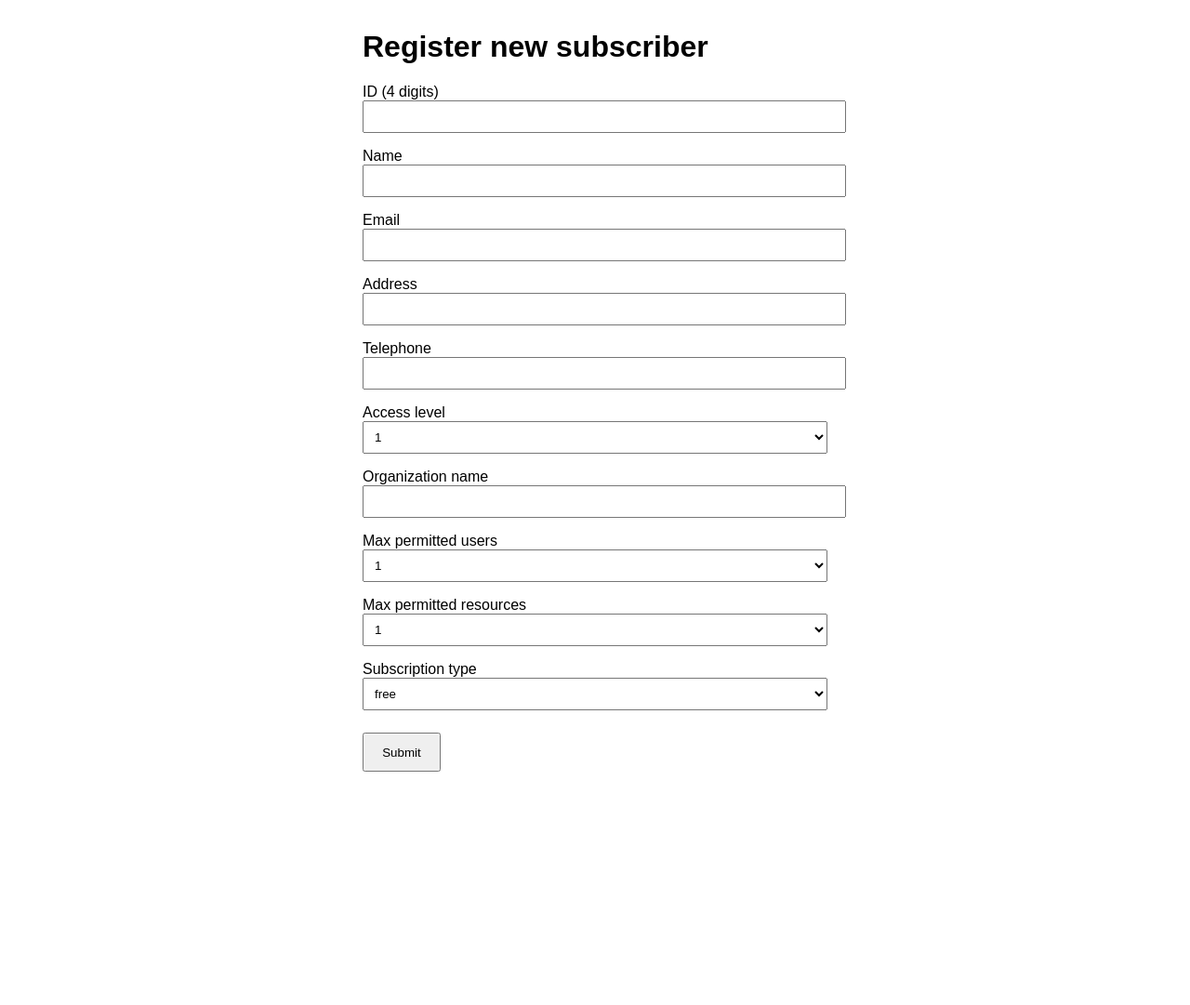
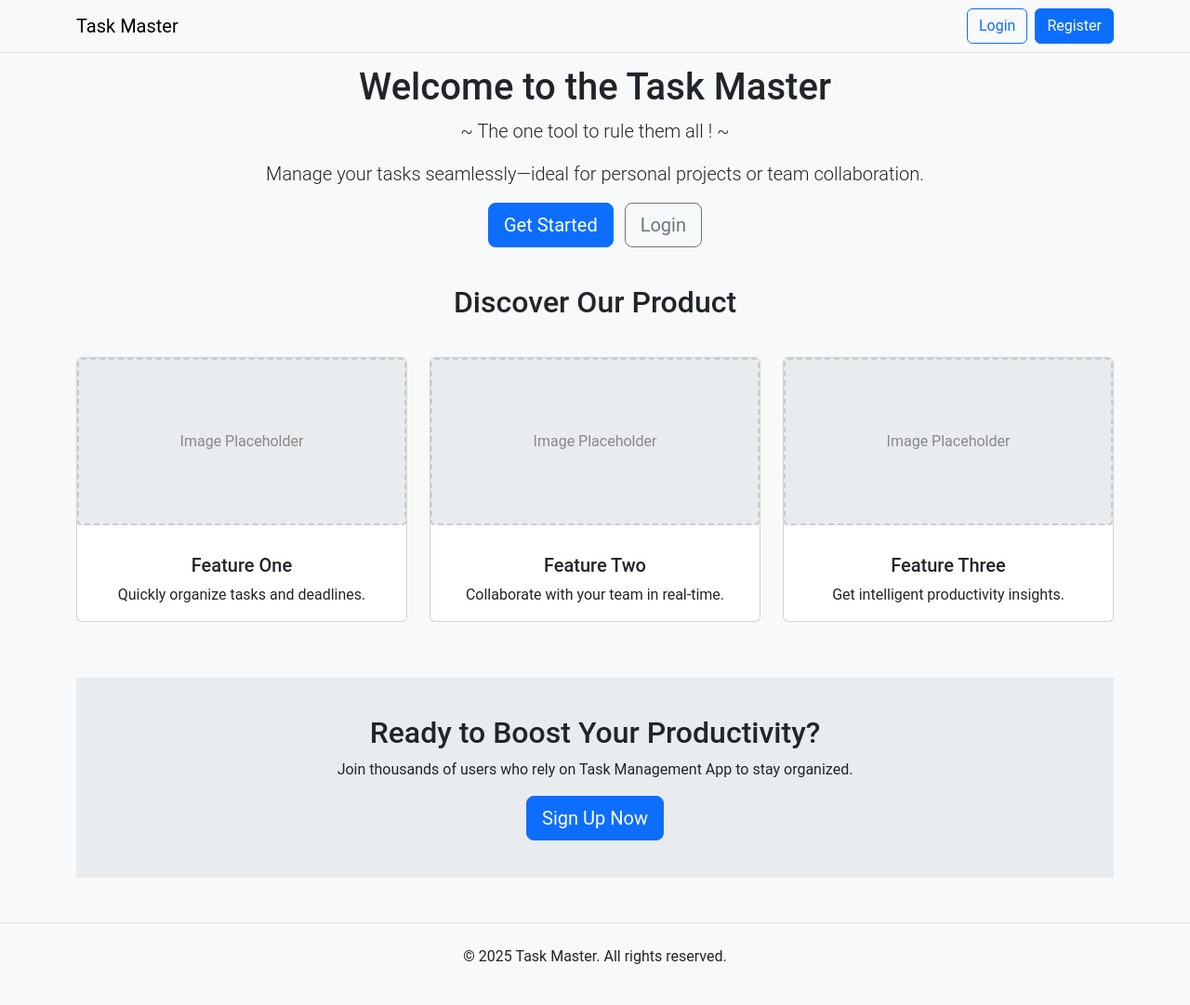
Before and after one commit to Procon-system/system_managemnt_tool, a Flask app: page / in a window 1280 px wide. Shown: the whole page at 93% size. Before the commit the page ends 830 px from the top, so only its background shows below. Run offline with Flask 3, Linux system fonts and the light colour scheme.

Commit message:
new update

```diff
--- a/flask-user-reg/app.py
+++ b/flask-user-reg/app.py
@@ -1,118 +1,205 @@
-import asyncio, json, os, re
+import os
+import json
+import asyncio
+import threading
+
+from flask import (
+    Flask, render_template, request, flash,
+    redirect, url_for, session
+)
 from dotenv import load_dotenv
-from flask import Flask, render_template, request, flash, redirect, url_for
 from models import db, Subscriber
-import websockets
-import threading
+import websockets  # pip install websockets
 
 load_dotenv()
 
 app = Flask(__name__)
-app.config["SECRET_KEY"]      = "change-me"
-app.config["SQLALCHEMY_DATABASE_URI"] = "sqlite:///subscribers.db"
-app.config["SQLALCHEMY_TRACK_MODIFICATIONS"] = False
+app.config.update({
+    "SECRET_KEY": os.getenv("SECRET_KEY", "change-me"),
+    "SQLALCHEMY_DATABASE_URI": "sqlite:///subscribers.db",
+    "SQLALCHEMY_TRACK_MODIFICATIONS": False,
+})
+db.init_app(app)
 
-db.init_app(app)
-# force table creation immediately at import time
 with app.app_context():
     db.create_all()
-    app.logger.info("Database tables created at import.")
 
 
-# ---------- helpers --------------------------------------------------------- #
+def get_current_subscriber():
+    sid = session.get("subscriber_id")
+    return Subscriber.query.get(sid) if sid else None
 
-ID_RE          = re.compile(r"^\d{4}$")
-TEL_RE         = re.compile(r"^\d{7,15}$")
-ACCESS_SET     = {1,2,3,4,5}
-PERMITTED_SET  = set(range(1,11))
-SUBS_SET       = {"free","basic","pro","expert"}
 
-def validate(form):
-    """Very small server-side validation."""
-    try:
-        if not ID_RE.fullmatch(form["id"]):
-            return "ID must be a 4-digit number"
-        if form["access_level"] not in map(str, ACCESS_SET):
-            return "Access level must be 1-5"
-        if form["max_permitted_user_amount"] not in map(str, PERMITTED_SET):
-            return "Max users must be 1-10"
-        if form["max_permitted_resource_amount"] not in map(str, PERMITTED_SET):
-            return "Max resources must be 1-10"
-        if form["subscription_type"] not in SUBS_SET:
-            return "Subscription must be free/basic/pro/expert"
-        if not TEL_RE.fullmatch(form["telephone"]):
-            return "Telephone must be 7-15 digits"
-    except KeyError as e:
-        return f"Missing field: {e}"
+def validate_registration(form):
+    acct = form.get("account_type")
+    if acct not in ("personal", "organization"):
+        return "Invalid account type."
+    for f in ("first_name","last_name","email","telephone","address","password"):
+        if not form.get(f):
+            return f"{f.replace('_',' ').title()} is required."
+    if acct == "organization" and not form.get("organization_name"):
+        return "Organization Name is required for organization accounts."
     return None
 
-async def websocket_push(message: dict):
-    """Send JSON to the remote WebSocket server."""
-    url = os.environ.get("WEBSOCKET_URL")
-    print(url)
+
+async def websocket_push(msg: dict):
+    url = os.getenv("WEBSOCKET_URL")
     if not url:
-        app.logger.warning("WEBSOCKET_URL not set; skipping push")
         return
     try:
         async with websockets.connect(url) as ws:
-            await ws.send(json.dumps(message))
-    except Exception as exc:
-        app.logger.error(f"WebSocket push failed: {exc}")
+            await ws.send(json.dumps(msg))
+    except:
+        pass
 
-def push_in_background(data: dict):
-    """Fire-and-forget helper for Flask routes."""
+
+def push_in_bg(data: dict):
     def _send():
-        # asyncio.run creates and tears down its own event loop
-        try:
-            asyncio.run(websocket_push(data))
-        except Exception as e:
-            app.logger.error(f"Background WS push failed: {e!r}")
+        asyncio.run(websocket_push(data))
     threading.Thread(target=_send, daemon=True).start()
 
-# right after you call db.init_app(app):
+
+@app.route("/")
+def landing():
+    return render_template("landing.html", subscriber=get_current_subscriber())
 
 
-
-
-# ---------- routes ---------------------------------------------------------- #
-
-@app.route("/", methods=["GET", "POST"])
+@app.route("/register", methods=["GET", "POST"])
 def register():
     if request.method == "POST":
-        error = validate(request.form)
+
+        # ——— Prevent duplicate emails ————————————————————————————— #
+        if Subscriber.query.filter_by(email=request.form["email"]).first():
+            flash("That email is already registered. Please log in instead.", "error")
+            return redirect(url_for("login"))
+
+        error = validate_registration(request.form)
+
         if error:
             flash(error, "error")
             return redirect(url_for("register"))
 
+        acct_type = request.form["account_type"]
+        # force "personal" org name on personal accounts
+        org_name = (
+            request.form.get("organization_name")
+            if acct_type == "organization"
+            else "personal"
+        )
+
         sub = Subscriber(
-            id                          = int(request.form["id"]),
-            name                        = request.form["name"],
-            email                       = request.form["email"],
-            address                     = request.form["address"],
-            telephone                   = request.form["telephone"],
-            access_level                = int(request.form["access_level"]),
-            organization_name           = request.form["organization_name"],
-            max_permitted_user_amount   = int(request.form["max_permitted_user_amount"]),
-            max_permitted_resource_amount = int(request.form["max_permitted_resource_amount"]),
-            subscription_type           = request.form["subscription_type"],
+            account_type      = request.form["account_type"],
+            first_name        = request.form["first_name"],
+            last_name         = request.form["last_name"],
+            email             = request.form["email"],
+            telephone         = request.form["telephone"],
+            address           = request.form["address"],
+            organization_name = org_name,
         )
+        sub.set_password(request.form["password"])
         db.session.add(sub)
         db.session.commit()
 
-        push_in_background(sub.to_dict())
-        flash("Registration stored and sent!", "success")
+        session["subscriber_id"] = sub.id
+        flash("Registered successfully!", "success")
+        return redirect(url_for("subscriptions"))
+
+    return render_template("register.html", subscriber=get_current_subscriber())
+
+
+@app.route("/login", methods=["GET", "POST"])
+def login():
+    if request.method == "POST":
+        email = request.form["email"]
+        pwd   = request.form["password"]
+        sub = Subscriber.query.filter_by(email=email).first()
+        if sub and sub.check_password(pwd):
+            session["subscriber_id"] = sub.id
+            flash("Logged in!", "success")
+            return redirect(url_for("dashboard"))
+        flash("Invalid email or password.", "error")
+        return redirect(url_for("login"))
+
+    return render_template("login.html", subscriber=get_current_subscriber())
+
+
+@app.route("/subscriptions", methods=["GET", "POST"])
+def subscriptions():
+    sub = get_current_subscriber()
+    if not sub:
+        flash("Please register or log in first.", "error")
         return redirect(url_for("register"))
 
-    return render_template("register.html")
+    plans_map = {
+        "personal":    ["free", "basic", "pro"],
+        "organization":["free", "basic", "pro", "enterprise"]
+    }
+    available = plans_map[sub.account_type]
 
-# ---------- CLI helper ------------------------------------------------------ #
+    if request.method == "POST":
+        plan = request.form["plan"]
+        if plan not in available:
+            flash("Invalid plan selected.", "error")
+            return redirect(url_for("subscriptions"))
 
-@app.cli.command("db")
-def init_db():
-    """`flask db` – create tables if needed."""
-    with app.app_context():
-        db.create_all()
-        print("Database initialized.")
+        return redirect(url_for("purchase", plan=plan))
+
+    return render_template(
+        "subscriptions.html",
+        subscriber=sub,
+        plans=available
+    )
+
+
+@app.route("/purchase/<plan>", methods=["GET", "POST"])
+def purchase(plan):
+    sub = get_current_subscriber()
+    if not sub:
+        flash("Please register or log in first.", "error")
+        return redirect(url_for("register"))
+
+    plan_limits = {
+        "free":       {"max_users": 1,      "max_resources": 5},
+        "basic":      {"max_users": 5,      "max_resources": 5},
+        "pro":        {"max_users": 50,     "max_resources": 30},
+        "enterprise": {"max_users": 10000,  "max_resources": 1000},
+    }
+    if plan not in plan_limits:
+        flash("Unknown plan.", "error")
+        return redirect(url_for("subscriptions"))
+
+    if request.method == "POST":
+        # dummy CC processing → in reality integrate Stripe/etc.
+        sub.subscription_type = plan
+        sub.max_users         = plan_limits[plan]["max_users"]
+        sub.max_resources     = plan_limits[plan]["max_resources"]
+        db.session.commit()
+
+        # Now push to MERN
+        push_in_bg(sub.to_dict())
+
+        flash(f"Purchased the {plan.title()} plan!", "success")
+        return redirect(url_for("dashboard"))
+
+    return render_template("purchase.html", plan=plan, subscriber=sub)
+
+
+@app.route("/dashboard")
+def dashboard():
+    sub = get_current_subscriber()
+    if not sub or not sub.subscription_type:
+        flash("Please choose and purchase a plan first.", "error")
+        return redirect(url_for("subscriptions"))
+    return render_template("dashboard.html", subscriber=sub)
+
+
+@app.route("/logout")
+def logout():
+    session.clear()
+    flash("Logged out.", "success")
+    return redirect(url_for("landing"))
+
 
 if __name__ == "__main__":
-    app.run(debug=True)
+    # runs on port 8080 as requested
+    app.run(host="0.0.0.0", port=8080, debug=True)
--- /dev/null
+++ b/flask-user-reg/templates/base.html
@@ -0,0 +1,60 @@
+<!doctype html>
+<html lang="en">
+<head>
+  <meta charset="UTF-8">
+  <title>Task Master</title>
+  <link href="https://cdn.jsdelivr.net/npm/bootstrap@5.3.2/dist/css/bootstrap.min.css"
+        rel="stylesheet">
+  <link href="https://fonts.googleapis.com/css2?family=Lexend&display=swap"
+        rel="stylesheet">
+  <style>
+    body { background: #f8f9fa; font-family: 'Roboto', sans-serif; padding-top: 70px; }
+    .wireframe-img { width:100%; height:180px; background:#e9ecef;
+      border:2px dashed #ccc; border-radius:4px;
+      display:flex; align-items:center; justify-content:center;
+      color:#888; margin-bottom:15px;
+    }
+    .section-title { text-align:center; margin:40px 0; font-size:2rem; }
+    .cta-section { background:#e9ecef; padding:40px 0; text-align:center; margin-top:60px; }
+  </style>
+</head>
+<body>
+
+<nav class="navbar navbar-expand-lg navbar-light bg-light fixed-top border-bottom">
+  <div class="container">
+    <a class="navbar-brand" href="{{ url_for('landing') }}">Task Master</a>
+    <div class="d-flex">
+      {% if subscriber %}
+        <a href="{{ url_for('dashboard') }}"
+           class="btn btn-outline-primary me-2">Dashboard</a>
+        <a href="{{ url_for('logout') }}" class="btn btn-danger">Logout</a>
+      {% else %}
+        <a href="{{ url_for('login') }}"
+           class="btn btn-outline-primary me-2">Login</a>
+        <a href="{{ url_for('register') }}"
+           class="btn btn-primary">Register</a>
+      {% endif %}
+    </div>
+  </div>
+</nav>
+
+<div class="container">
+  {% with messages = get_flashed_messages(with_categories=true) %}
+    {% if messages %}
+      {% for cat,msg in messages %}
+        <div class="alert alert-{{ 'success' if cat=='success' else 'danger' }} mt-3">
+          {{ msg }}
+        </div>
+      {% endfor %}
+    {% endif %}
+  {% endwith %}
+  {% block content %}{% endblock %}
+</div>
+
+<footer class="text-center mt-5 py-4 border-top">
+  <p>&copy; 2025 Task Master. All rights reserved.</p>
+</footer>
+<script src="https://cdn.jsdelivr.net/npm/bootstrap@5.3.2/dist/js/bootstrap.bundle.min.js">
+</script>
+</body>
+</html>
--- /dev/null
+++ b/flask-user-reg/templates/landing.html
@@ -0,0 +1,44 @@
+{% extends 'base.html' %}
+{% block content %}
+<div class="hero text-center">
+  <h1>Welcome to the Task Master</h1>
+  <p class="lead">
+    ~ The one tool to rule them all ! ~
+  </p>
+  <p class="lead">
+    Manage your tasks seamlessly—ideal for personal projects or team collaboration.
+  </p>
+  <a href="{{ url_for('register') }}"
+     class="btn btn-primary btn-lg me-2">Get Started</a>
+  <a href="{{ url_for('login') }}"
+     class="btn btn-outline-secondary btn-lg">Login</a>
+</div>
+
+<div class="product-cards">
+  <h2 class="section-title">Discover Our Product</h2>
+  <div class="row row-cols-1 row-cols-md-3 g-4">
+    {% for title,desc in [
+      ("Feature One","Quickly organize tasks and deadlines."),
+      ("Feature Two","Collaborate with your team in real-time."),
+      ("Feature Three","Get intelligent productivity insights.")
+    ] %}
+    <div class="col">
+      <div class="card h-100">
+        <div class="wireframe-img">Image Placeholder</div>
+        <div class="card-body text-center">
+          <h5 class="card-title">{{ title }}</h5>
+          <p class="card-text">{{ desc }}</p>
+        </div>
+      </div>
+    </div>
+    {% endfor %}
+  </div>
+</div>
+
+<div class="cta-section">
+  <h2>Ready to Boost Your Productivity?</h2>
+  <p>Join thousands of users who rely on Task Management App to stay organized.</p>
+  <a href="{{ url_for('register') }}"
+     class="btn btn-primary btn-lg">Sign Up Now</a>
+</div>
+{% endblock %}
--- a/flask-user-reg/templates/register.html
+++ b/flask-user-reg/templates/register.html
@@ -1,62 +1,94 @@
-<!doctype html>
-<html lang="en">
-<head>
-  <meta charset="utf-8">
-  <title>User Registration</title>
-  <style>
-    body     { font-family:sans-serif; margin:2rem auto; max-width:500px; }
-    label    { display:block; margin-top:1rem; }
-    input,select { width:100%; padding:.5rem; }
-    button   { margin-top:1.5rem; padding:.7rem 1.2rem; }
-    .flash   { margin:.5rem 0; padding:.5rem; border:1px solid #777; }
-    .error   { background:#fdd; }
-    .success { background:#dfd; }
-  </style>
-</head>
-<body>
-  {% with messages = get_flashed_messages(with_categories=true) %}
-    {% if messages %}
-      {% for cat,msg in messages %}
-        <div class="flash {{cat}}">{{msg}}</div>
-      {% endfor %}
-    {% endif %}
-  {% endwith %}
+{% extends 'base.html' %}
+{% block content %}
+<div class="d-flex justify-content-center align-items-center" style="min-height: calc(100vh - 100px);">
+  <div class="card shadow-sm p-4 w-100" style="max-width: 480px;">
+    <h2 class="card-title mb-3 text-center">Create Your Account</h2>
+    <p class="text-center small">
+      Already have an account?
+      <a href="{{ url_for('login') }}">Login here</a>
+    </p>
 
-  <h1>Register new subscriber</h1>
-  <form method="post">
-    <label>ID (4 digits)           <input name="id"  pattern="\d{4}"      required></label>
-    <label>Name                    <input name="name"                     required></label>
-    <label>Email                   <input name="email" type="email"       required></label>
-    <label>Address                 <input name="address"                  required></label>
-    <label>Telephone               <input name="telephone" pattern="\d{7,15}" required></label>
+    <form method="POST" action="{{ url_for('register') }}" class="mt-4">
+      <!-- Account Type Toggle -->
+      <div class="mb-4">
+        <label class="form-label fw-semibold">Account Type</label>
+        <div class="btn-group d-flex" role="group">
+          <input type="radio" class="btn-check" name="account_type"
+                 id="personal" value="personal" autocomplete="off" checked>
+          <label class="btn btn-outline-primary flex-fill" for="personal">
+            Personal
+          </label>
 
-    <label>Access&nbsp;level
-      <select name="access_level">
-        {% for n in range(1,6) %}<option>{{n}}</option>{% endfor %}
-      </select>
-    </label>
+          <input type="radio" class="btn-check" name="account_type"
+                 id="organization" value="organization" autocomplete="off">
+          <label class="btn btn-outline-primary flex-fill" for="organization">
+            Organization
+          </label>
+        </div>
+      </div>
 
-    <label>Organization name       <input name="organization_name"        required></label>
+      <!-- Name Fields -->
+      <div class="row g-3 mb-3">
+        <div class="col-sm-6">
+          <label for="first_name" class="form-label">First Name</label>
+          <input type="text" class="form-control" id="first_name"
+                 name="first_name" required>
+        </div>
+        <div class="col-sm-6">
+          <label for="last_name" class="form-label">Last Name</label>
+          <input type="text" class="form-control" id="last_name"
+                 name="last_name" required>
+        </div>
+      </div>
 
-    <label>Max&nbsp;permitted&nbsp;users
-      <select name="max_permitted_user_amount">
-        {% for n in range(1,11) %}<option>{{n}}</option>{% endfor %}
-      </select>
-    </label>
+      <!-- Contact & Address -->
+      <div class="mb-3">
+        <label for="email" class="form-label">Email</label>
+        <input type="email" class="form-control" id="email"
+               name="email" required>
+      </div>
+      <div class="mb-3">
+        <label for="telephone" class="form-label">Telephone</label>
+        <input type="tel" class="form-control" id="telephone"
+               name="telephone" required>
+      </div>
+      <div class="mb-3">
+        <label for="address" class="form-label">Address</label>
+        <input type="text" class="form-control" id="address"
+               name="address" required>
+      </div>
 
-    <label>Max&nbsp;permitted&nbsp;resources
-      <select name="max_permitted_resource_amount">
-        {% for n in range(1,11) %}<option>{{n}}</option>{% endfor %}
-      </select>
-    </label>
+      <!-- Organization Name (hidden by default) -->
+      <div id="org-fields" class="mb-3" style="display:none;">
+        <label for="organization_name" class="form-label">Organization Name</label>
+        <input type="text" class="form-control" id="organization_name"
+               name="organization_name">
+      </div>
 
-    <label>Subscription&nbsp;type
-      <select name="subscription_type">
-        {% for t in ['free','basic','pro','expert'] %}<option>{{t}}</option>{% endfor %}
-      </select>
-    </label>
+      <!-- Password -->
+      <div class="mb-4">
+        <label for="password" class="form-label">Password</label>
+        <input type="password" class="form-control" id="password"
+               name="password" required>
+      </div>
 
-    <button type="submit">Submit</button>
-  </form>
-</body>
-</html>
+      <button type="submit" class="btn btn-primary w-100">Register</button>
+    </form>
+  </div>
+</div>
+
+<script>
+  // simple toggling of the Org field block
+  const orgFields = document.getElementById('org-fields');
+  document.querySelectorAll('input[name="account_type"]').forEach(radio => {
+    radio.addEventListener('change', e => {
+      orgFields.style.display = (e.target.value === 'organization') ? 'block' : 'none';
+    });
+  });
+  // on load, respect the default checked state
+  window.addEventListener('DOMContentLoaded', () => {
+    const sel = document.querySelector('input[name="account_type"]:checked');
+    orgFields.style.display = (sel.value === 'organization') ? 'block' : 'none';
+  });
+</script>
+{% endblock %}
```
Also changed, not shown: flask-user-reg/models.py (+41 -20 lines), flask-user-reg/requirements.txt (+4 -4 lines), flask-user-reg/templates/dashboard.html (added, +12 -0 lines), flask-user-reg/templates/login.html (added, +24 -0 lines), flask-user-reg/templates/purchase.html (added, +24 -0 lines), flask-user-reg/templates/subscriptions.html (added, +22 -0 lines), flask-user-reg/instance/subscribers.db, flask-user-reg/static/css/styles.css (added).
